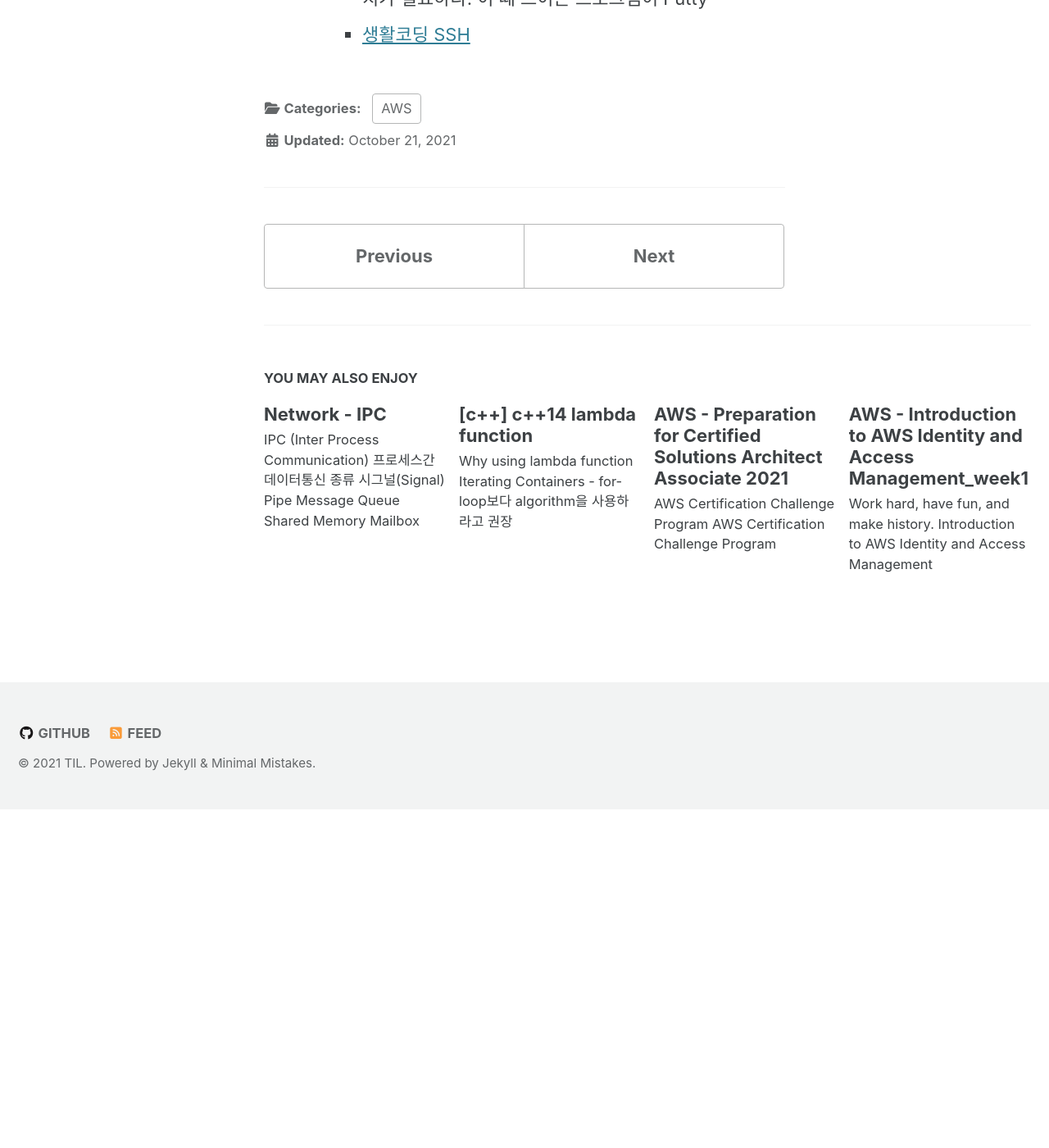
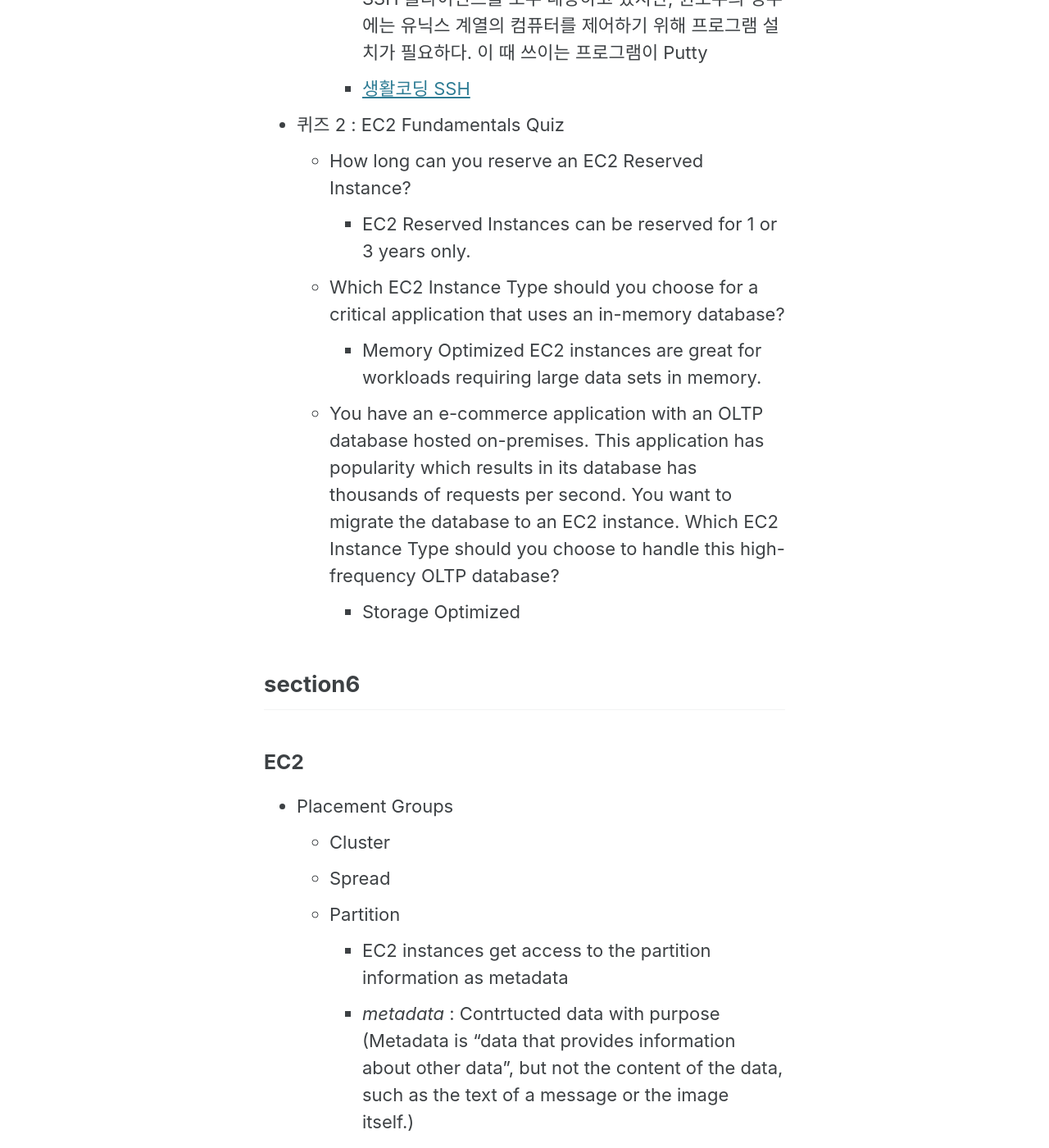
Before and after one commit to sujinsjlee/TIL, a Jekyll site: the page built from _posts/2021-10-21-Aws_ultimate_SAA.md, in a window 1280 px wide and 1400 px high, scrolled down 4384 px. Shown: the whole window at 82% size. Built offline with Jekyll 4.4.1, drawn with Linux system fonts in a browser that asks for light colours; cached includes are drawn as plain includes; nearby versions of some CDN libraries; before the commit the page ends 5371 px from its top, so only the background shows below that; some of the changed text lies outside the part shown.

Commit message:
[aws] Placement Groups and ENI

```diff
--- a/_posts/2021-10-21-Aws_ultimate_SAA.md
+++ b/_posts/2021-10-21-Aws_ultimate_SAA.md
@@ -10,6 +10,8 @@ tags:
 # Udemy - Ultimate AWS Certified Solutions Architect Associate 2021
 > [Section3 Getting started with AWS](#section3)
 > [Section4 IAM & AWS CLI](#section4)
+> [Section5 EC2 Fundamentals](#section5)
+> [Section6 EC2 Solution Architect Associate Level](#section6)
 
 
 
@@ -84,3 +86,26 @@ tags:
     - SSH란 Secure Sell의 약자이다. 원격지의 컴퓨터. 즉 멀리 떨어져있는 컴퓨터. 내 컴퓨터가 SSH 클라이언트, 원격에 있는 컴퓨터를 SSH Server라고 부른다. 이것은 Shell로 접근이 가능하고 제어가 가능하다 SSH는 통신 프로토콜이다. 이러한 것들을 SSH라고 부른다. Secure가 붙은 이유는 안전하기 때문이다.
     - 리눅스와 MAC과 같은 유닉스 계열에서는 SSH 서버와 SSH 클라이언트를 모두 내장하고 있지만, 윈도우의 경우에는 유닉스 계열의 컴퓨터를 제어하기 위해 프로그램 설치가 필요하다. 이 때 쓰이는 프로그램이 Putty
     - [생활코딩 SSH](https://opentutorials.org/module/432/3738)
+
+- 퀴즈 2 : EC2 Fundamentals Quiz
+  - How long can you reserve an EC2 Reserved Instance?
+    - EC2 Reserved Instances can be reserved for 1 or 3 years only.
+
+  - Which EC2 Instance Type should you choose for a critical application that uses an in-memory database?
+    - Memory Optimized EC2 instances are great for workloads requiring large data sets in memory.
+
+  - You have an e-commerce application with an OLTP database hosted on-premises. This application has popularity which results in its database has thousands of requests per second. You want to migrate the database to an EC2 instance. Which EC2 Instance Type should you choose to handle this high-frequency OLTP database?
+    - Storage Optimized
+
+## section6
+### EC2
+- Placement Groups
+  - Cluster
+  - Spread
+  - Partition
+    - EC2 instances get access to the partition information as metadata
+    - *metadata* : Contrtucted data with purpose (Metadata is "data that provides information about other data", but not the content of the data, such as the text of a message or the image itself.)
+
+- ENI (Elastic Network Interfaces)
+  - Elastic Network Interface(이 문서에서는 네트워크 인터페이스로 표시)는 VPC에서 가상 네트워크 카드를 나타내는 논리적 네트워킹 구성 요소
+  - [ENI Concept - AWS officials](https://aws.amazon.com/ko/blogs/aws/new-elastic-network-interfaces-in-the-virtual-private-cloud/)
```
